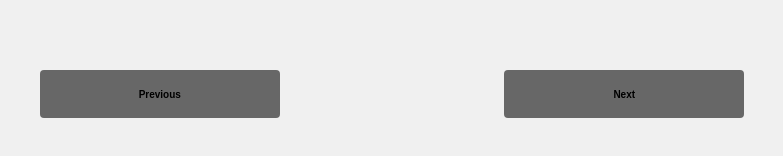
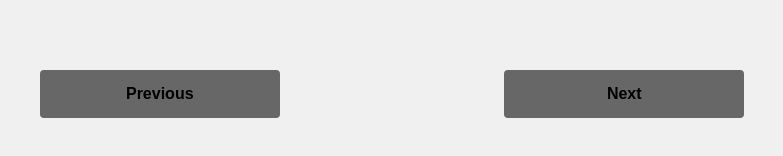
Before and after one commit to yuvi23-sid/Image-Gallery, a plain HTML site: page index.html in a window 1280 px wide. Shown: the part 550-706 px from the top of the page, 248-1031 px from the left. Drawn offline with Linux system fonts and the light colour scheme.

Commit message:
Update style.css

```diff
--- a/style.css
+++ b/style.css
@@ -41,7 +41,7 @@ body {
     display: inline;
     width:30vh;
     height: 6vh;
-    font-size: 10px;
+    font-size: 16px;
     font-weight: bold;
     margin: 0 40vh 0 0;
     border: none;
@@ -54,7 +54,7 @@ body {
     display: inline-block;
     width:30vh;
     height: 6vh;
-    font-size: 10px;
+    font-size: 16px;
     font-weight: bold;
     margin-left: -100px;
     border: none;
```
